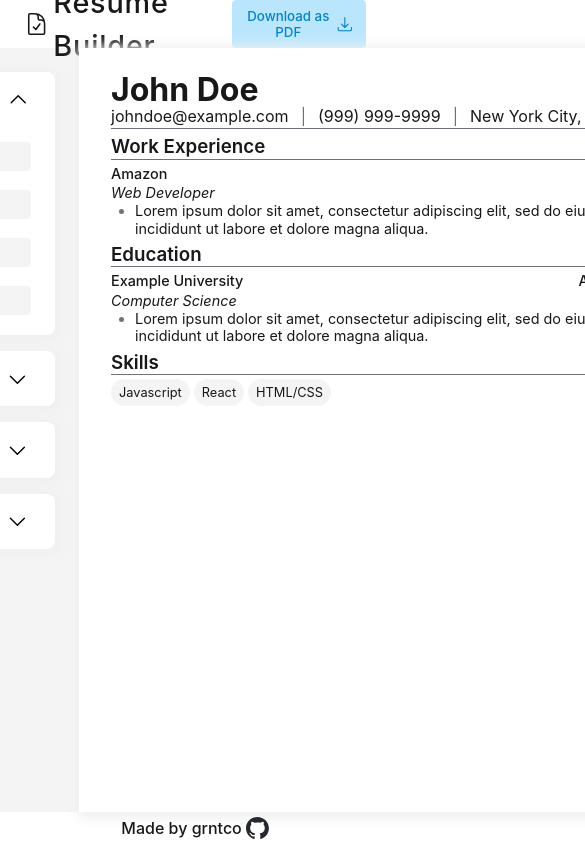
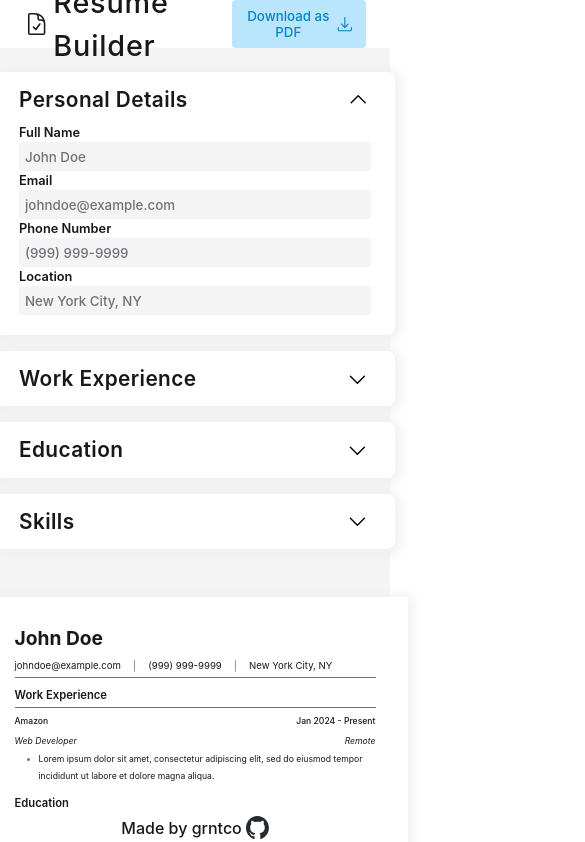
Before and after one commit to grntco/resume-builder, a React (Vite) app: page / in a window 390 px wide. Shown: the top 842 px of the page, 585 px wide, since content can reach past the window. Built offline with nearby package versions, Linux system fonts and the light colour scheme.

Commit message:
added media queries and made footer absolute

```diff
--- a/src/styles/App.css
+++ b/src/styles/App.css
@@ -9,25 +9,39 @@
 
 .main-content {
   display: flex;
-  flex-grow: 1;
-  justify-content: center;
+
+  /* width: 100%; */
+  /* padding: 0px 24px; */
+  /* gap: 24px; */
+  /* flex-grow: 1; */
+  /* align-items: center; */
   height: calc(100vh - 5rem);
+  /* height: 100%; */
   background-color: var(--secondary-bg-color);
+
 }
 
 .cards-container {
   display: flex;
   flex-direction: column;
   padding: 24px;
-  min-width: 448px;
+  width: 448px;
   gap: 16px;
+
   overflow-y: auto;
 }
 
 .resume-container {
   flex-grow: 1;
   display: flex;
-  flex-direction: column;
-  align-items: center;
   justify-content: center;
+  padding: 24px;
 }
+
+@media (max-width: 946px) {
+  .main-content {
+    flex-direction: column;
+    align-items: center;
+    height: 100%;
+  }
+}
--- a/src/styles/Footer.css
+++ b/src/styles/Footer.css
@@ -1,4 +1,9 @@
 .footer {
+    position: sticky;
+    bottom: 0;
+    left: 0;
+    right: 0;
+    background-color: var(--primary-bg-color);
     display: flex;
     justify-content: center;
     height: 2rem;
--- a/src/styles/Resume.css
+++ b/src/styles/Resume.css
@@ -10,6 +10,7 @@
     -moz-box-shadow: 2px 2px 12px 4px rgba(240,240,240,1);
     box-shadow: 2px 2px 12px 4px rgba(240,240,240,1);
     line-height: 1.2rem;
+    font-size: 1rem;
 }
 
 .resume__section {
@@ -33,7 +34,7 @@
 }
 
 .resume__name {
-    font-size: 2rem;
+    font-size: 2em;
 }
 
 /* Personal Details */
@@ -61,7 +62,7 @@
 
 
 .resume__experience-container {
-    font-size: 0.9rem;
+    font-size: 0.9em;
 }
 
 .resume__details-container {
@@ -91,12 +92,29 @@
     display: flex;
     flex-wrap: wrap;
     gap: 4px;
-    font-size: 0.8rem;
+    font-size: 0.8em;
     list-style: none;
 }
 
 .resume__skill-item {
+    padding: 0.2em 0.5em;
     padding: 4px 8px;
     border-radius: 24px;
     background-color: var(--secondary-bg-color);
 }
+
+@media (max-width: 1200px) {
+    .resume {
+        height: calc(60px * 11);
+        width: calc(60px * 8.5);
+        font-size: 0.8rem;
+    }
+}
+
+@media (max-width: 572px) {
+    .resume {
+        height: calc(50px * 11);
+        width: calc(50px * 8.5);
+        font-size: 0.6rem;
+    }
+}
```
